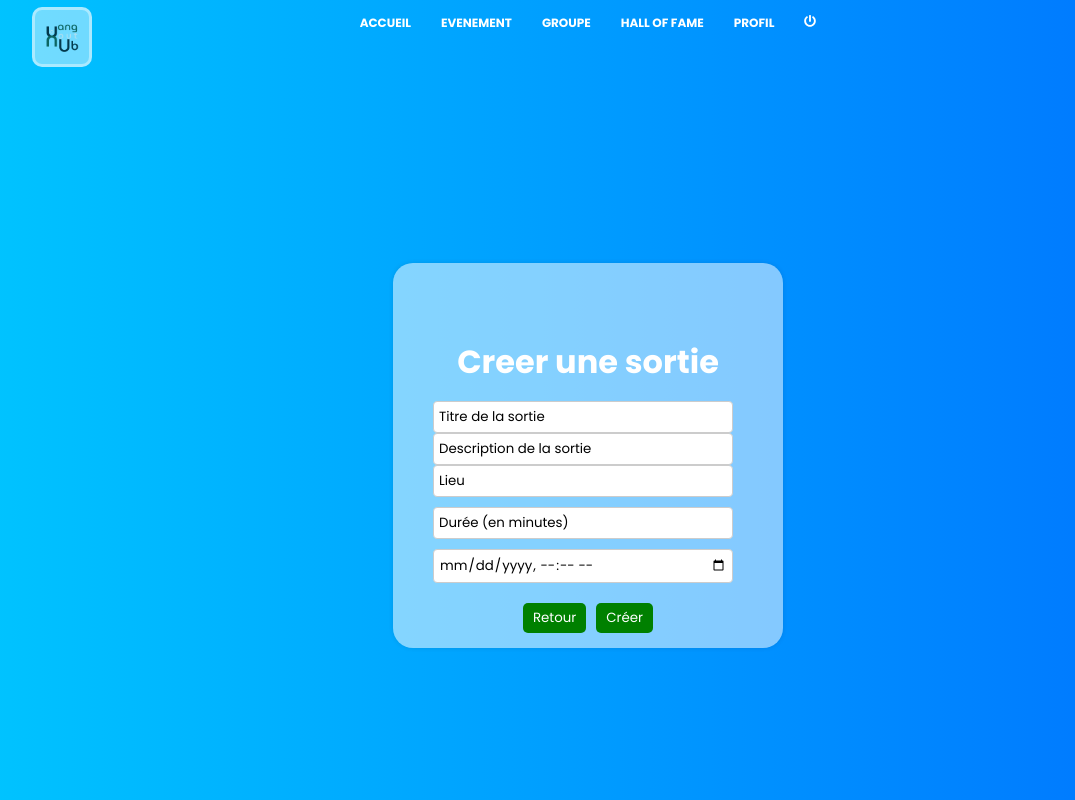
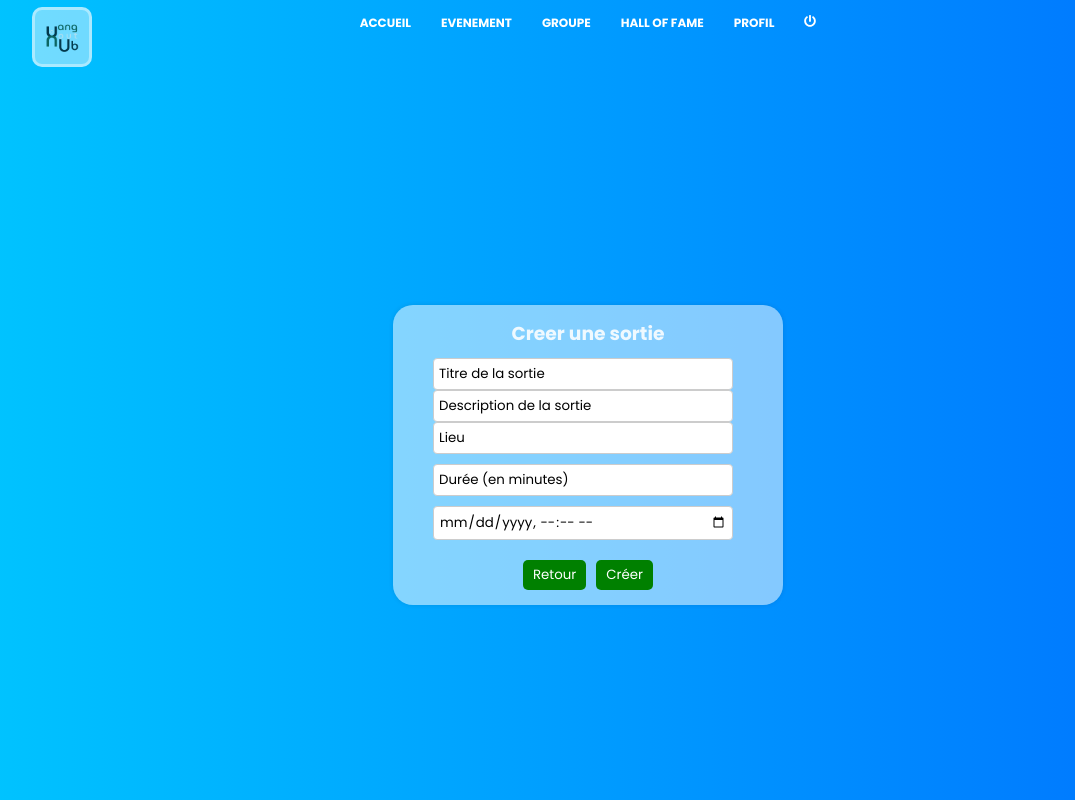
Before and after one commit to RomeoVandoolaeghe/Projet_Fin_Annee_2024, a React (Vite) app in the folder vite/: page /CreateOutput in a window 1280 px wide. Shown: the whole page, without its empty margins (52-1127 px from the left). Built offline with nearby package versions, Linux system fonts and the light colour scheme.

Commit message:
okkkkkkkkkkkkkkkkkkkkkkkkkk

```diff
--- a/vite/src/pages/user/CHAT/CHAT.jsx
+++ b/vite/src/pages/user/CHAT/CHAT.jsx
@@ -112,7 +112,12 @@ function Chat() {
   };
 
   const handleAddMember = () => {
-    navigate('/AddMember');
+    navigate('/AddMember', { state: { addMemberToGroup } });
+  };
+
+  const addMemberToGroup = (newMember) => {
+    setGroupMembers((prevMembers) => [...prevMembers, newMember]);
+    setSearchResults((prevResults) => [...prevResults, newMember]);
   };
 
   return (
--- a/vite/src/pages/user/CreateOutput/CreateOutput.jsx
+++ b/vite/src/pages/user/CreateOutput/CreateOutput.jsx
@@ -74,7 +74,7 @@ function CreateOutput() {
           </div>
         )}
         <div className='start reveal'>
-          <h1>Creer une sortie</h1>
+          <h3>Creer une sortie</h3>
           <div className='space'>
             <input type='text' placeholder='Titre de la sortie' title="Titre de la sortie" name="title" value={formData.title} onChange={handleChange} />
           </div>
```
Also changed, not shown: vite/src/pages/user/AddMember/AddMember.jsx (line endings or trailing spaces).
